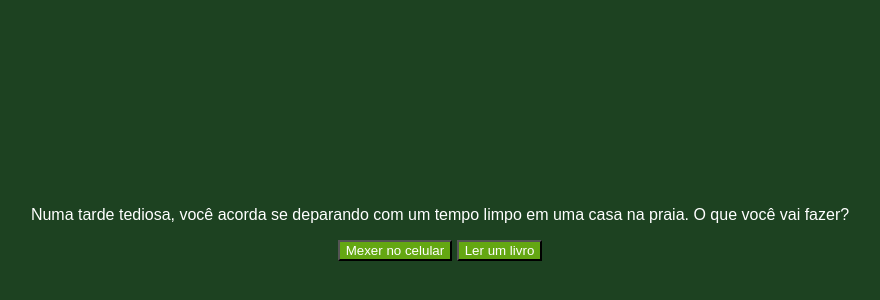
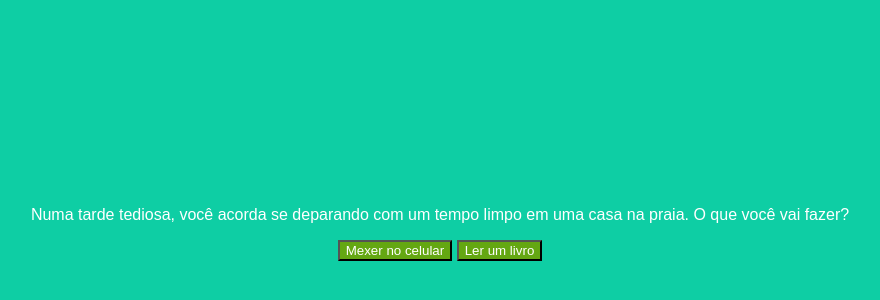
Before and after one commit to N1CKS-35/Pesadelo-Dourado, a plain HTML site: page index.html in a window 1280 px wide. Shown: the part 134-434 px from the top of the page, without its empty margins (200-1080 px from the left). Drawn offline with Linux system fonts and the light colour scheme; a web font is replaced by a local one.

Commit message:
Update style.css

```diff
--- a/style.css
+++ b/style.css
@@ -1,5 +1,5 @@
 body {
-    background-color: #1D4221;
+    background-color: #0ecea4;
     color: white;
     font-family: "Bai Jamjuree", sans-serif;
     display: flex;
```
